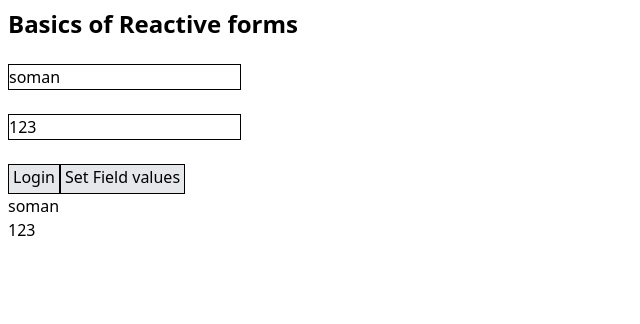
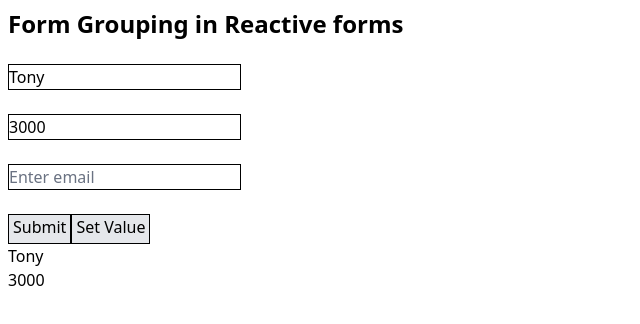
Before and after one commit to SomanAnshuman/Angular-Learning, an Angular app: page / in a window 1280 px wide. Shown: the top 324 px of the page, without its empty margins (0-640 px from the left). Built offline with nearby package versions, Linux system fonts and the light colour scheme.

Commit message:
day 5 Form grouping in Reactive Forms

```diff
--- a/src/app/app.component.html
+++ b/src/app/app.component.html
@@ -7,43 +7,47 @@
 <!-- * * * * * * * to get started with your project! * * * * * * * -->
 <!-- * * * * * * * * * * * * * * * * * * * * * * * * * * * * * * * -->
 <body class="m-2">
-  <h1 class="text-2xl font-bold">Basics of Reactive forms</h1>
+  <h1 class="text-2xl font-bold">Form Grouping in Reactive forms</h1>
   <br />
 
-  <form action="">
+  <form [formGroup]="profileForm" (ngSubmit)="onSubmit()">
     <input
       type="text"
       placeholder="Enter name"
       class="border placeholder:text-gray-500"
-      [formControl]="name"
+      formControlName="name"
     />
     <br /><br />
     <input
       type="text"
       placeholder="Enter password"
       class="border placeholder:text-gray-500"
-      [formControl]="password"
+      formControlName="password"
+    />
+    <br /><br />
+    <input
+      type="text"
+      placeholder="Enter email"
+      class="border placeholder:text-gray-500"
+      formControlName="email"
     />
     <br /><br />
     <button
-      type="button"
-      (click)="displayValue(); $event.preventDefault()"
       class="border px-1 pb-1 bg-gray-200 cursor-pointer active:bg-gray-400"
     >
-      <!-- type=button or preventDefault both independently works -->
-      <!-- use any of them to prevent form submission on click -->
-      Login
+      Submit
     </button>
     <button
       type="button"
-      (click)="setValues()"
+      (click)="setValue()"
       class="border px-1 pb-1 bg-gray-200 cursor-pointer active:bg-gray-400"
     >
-      Set Field values
+      Set Value
     </button>
 
-    <p>{{ name.value }}</p>
-    <p>{{ password.value }}</p>
+    <p>{{ profileForm.value.name }}</p>
+    <p>{{ profileForm.value.password }}</p>
+    <p>{{ profileForm.value.email }}</p>
   </form>
 </body>
 
--- a/src/app/app.component.ts
+++ b/src/app/app.component.ts
@@ -1,5 +1,5 @@
 import { Component } from '@angular/core';
-import { FormControl, ReactiveFormsModule } from '@angular/forms';
+import { FormControl, FormGroup, ReactiveFormsModule } from '@angular/forms';
 
 @Component({
   selector: 'app-root',
@@ -8,15 +8,22 @@ import { FormControl, ReactiveFormsModule } from '@angular/forms';
   styleUrl: './app.component.css',
 })
 export class AppComponent {
-  name = new FormControl('soman');
-  password = new FormControl('123');
+  profileForm = new FormGroup({
+    name: new FormControl('Tony'),
+    password: new FormControl('3000'),
+    email: new FormControl(),
+  });
 
-  displayValue() {
-    console.log(this.name.value, this.password.value);
+  onSubmit() {
+    console.log('Submit func called');
+    console.log(this.profileForm.value);
   }
 
-  setValues() {
-    this.name.setValue('Peter');
-    this.password.setValue('3000');
+  setValue(){
+    this.profileForm.setValue({
+      name: 'peter',
+      password: '2010',
+      email: 'may@ben.com',
+    })
   }
 }
```
